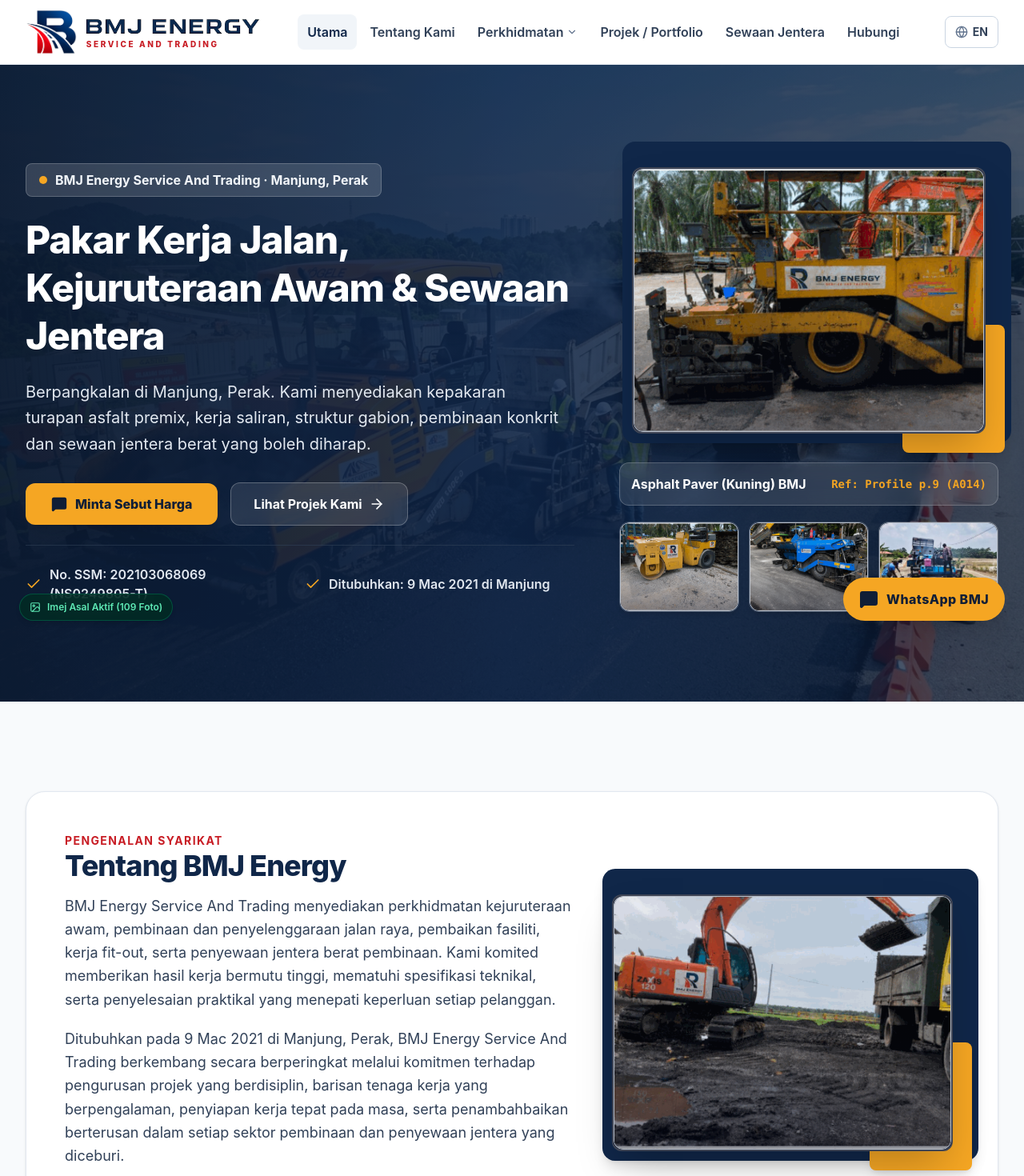
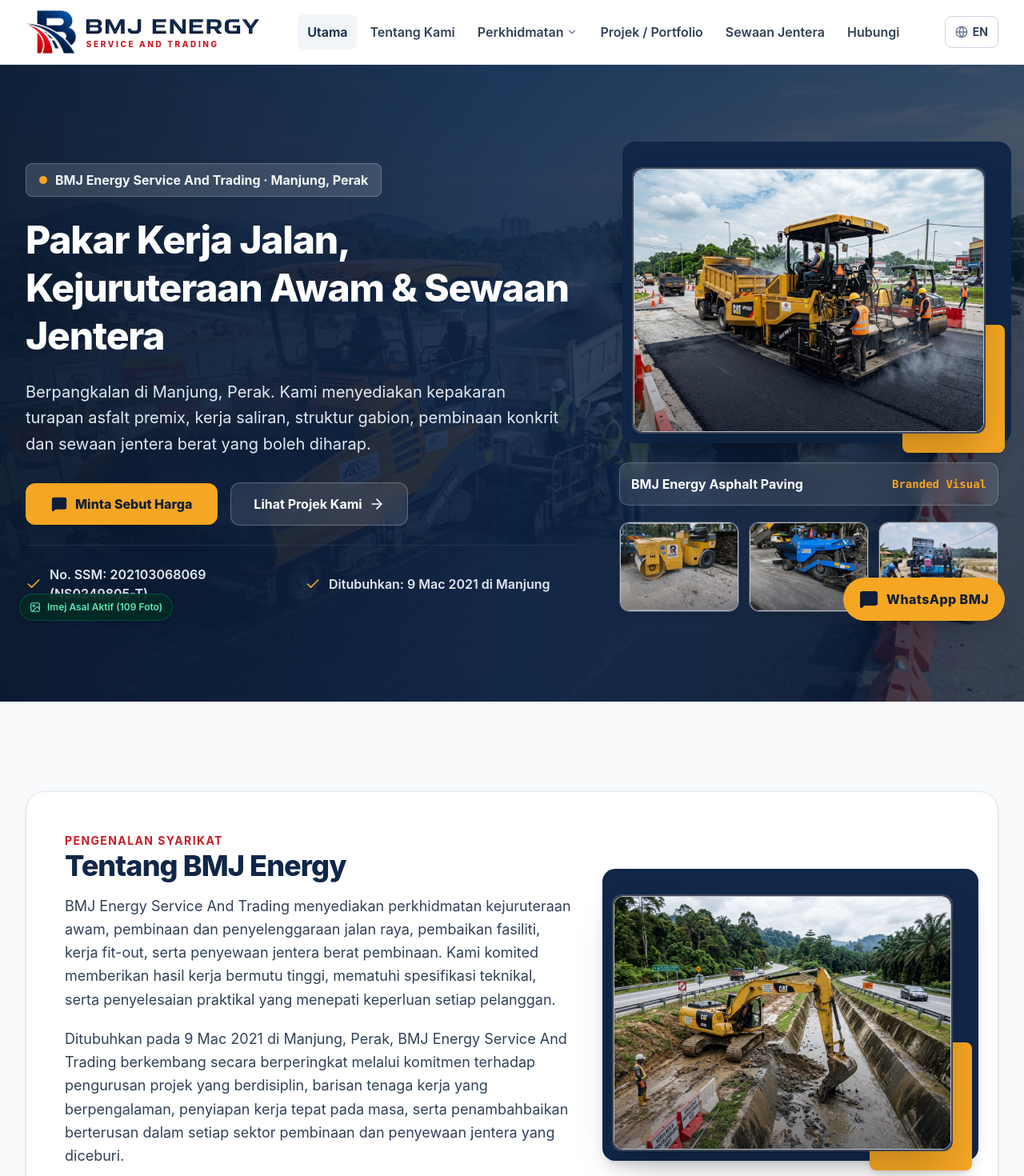
Before and after one commit to syafiqapextreasure/BMJ-Energy, a React (Vite) app: page / in a window 1280 px wide. Shown: the top 1470 px of the page at 80% size. Built offline with nearby package versions, Linux system fonts and the light colour scheme.

Commit message:
fix: restore branded visuals and project images

```diff
--- a/src/components/pages/HomePage.tsx
+++ b/src/components/pages/HomePage.tsx
@@ -33,7 +33,7 @@
 
   return (
     <div className="space-y-20 sm:space-y-28 pb-16">
-      {/* 1. HERO SECTION: Full-width Authentic Equipment Hero with Transparent Image Background */}
+      {/* 1. HERO SECTION: Full-width branded Google AI Studio hero with transparent image background */}
       <section className="relative bg-[#0d1f38] text-white overflow-hidden">
         {/* Full-width transparent image background relevant to this project */}
         <div className="absolute inset-0 pointer-events-none overflow-hidden">
@@ -106,23 +106,23 @@
               </div>
             </div>
 
-            {/* Right Featured Authentic Equipment Visual with Image 1 Yellow Edge Angle (Cols 5) */}
+            {/* Right Featured Google AI Studio branded equipment visual with Image 1 Yellow Edge Angle (Cols 5) */}
             <div className="lg:col-span-5 space-y-5">
               <div className="p-2 sm:p-4">
                 <YellowAngleBox angleSize="lg" className="w-full">
                   <AssetImage
-                    assetId="A014"
-                    alt="Asphalt Paver BMJ Energy"
+                    assetId="ILL-paverYellow"
+                    alt="BMJ Energy asphalt paving visual"
                     aspectRatio="aspect-[4/3]"
-                    onClick={() => onOpenLightbox('A014')}
+                    onClick={() => onOpenLightbox('ILL-paverYellow')}
                     className="cursor-pointer"
                   />
                 </YellowAngleBox>
               </div>
 
               <div className="p-3.5 bg-white/10 rounded-xl border border-white/20 backdrop-blur-md text-sm sm:text-base text-slate-200 flex items-center justify-between">
-                <span className="font-bold text-white">Asphalt Paver (Kuning) BMJ</span>
-                <span className="font-mono text-xs sm:text-sm text-[#F5A623] font-bold">Ref: Profile p.9 (A014)</span>
+                <span className="font-bold text-white">BMJ Energy Asphalt Paving</span>
+                <span className="font-mono text-xs sm:text-sm text-[#F5A623] font-bold">Branded Visual</span>
               </div>
 
               {/* Micro-thumbnails */}
@@ -181,14 +181,14 @@
               </div>
             </div>
 
-            {/* Featured Excavator / Heavy Machinery framed with Yellow Edge Angle matching Image 1 */}
+            {/* Featured Google AI Studio excavator / heavy machinery visual framed with Yellow Edge Angle */}
             <div className="lg:col-span-5 flex justify-center py-4 px-2">
               <YellowAngleBox angleSize="lg" className="w-full max-w-md">
                 <AssetImage
-                  assetId="A017"
-                  alt="Excavator & Civil Works BMJ Energy"
+                  assetId="ILL-excavator"
+                  alt="BMJ Energy excavator and civil works visual"
                   aspectRatio="aspect-[4/3]"
-                  onClick={() => onOpenLightbox('A017')}
+                  onClick={() => onOpenLightbox('ILL-excavator')}
                   className="cursor-pointer"
                 />
               </YellowAngleBox>
--- a/src/components/pages/PortfolioPage.tsx
+++ b/src/components/pages/PortfolioPage.tsx
@@ -265,9 +265,11 @@
                                 <div className="absolute inset-0 bg-black/40 opacity-0 group-hover:opacity-100 flex items-center justify-center transition-opacity">
                                   <Eye className="w-5 h-5 text-white" />
                                 </div>
-                                <span className="absolute bottom-1 right-1 px-1.5 py-0.5 rounded bg-black/80 text-white font-mono text-[10px]">
-                                  {id}
-                                </span>
+                                {!id.startsWith('ILL-') && (
+                                  <span className="absolute bottom-1 right-1 px-1.5 py-0.5 rounded bg-black/80 text-white font-mono text-[10px]">
+                                    {id}
+                                  </span>
+                                )}
                               </div>
                             ))}
                           </div>
--- a/src/data/portfolioData.ts
+++ b/src/data/portfolioData.ts
@@ -25,6 +25,7 @@
     pdfRef: "Profil p. 28",
     scopeMs: "Kerja-kerja pembersihan longkang Zon 2 (Fasa 1) melibatkan pembuangan kelodak, sampah sarap dan melancarkan aliran saliran awam di kawasan Kampung Koh.",
     scopeEn: "Drainage clearing works in Zone 2 (Phase 1) comprising silt removal, debris clearing, and public watercourse unblocking in Kampung Koh area.",
+    assetIds: ["ILL-excavator"],
     type: "completed",
     isPublic: true
   },
@@ -40,6 +41,7 @@
     pdfRef: "Profil ms. 29–30",
     scopeMs: "Kerja penggantian dan pembaikan siling yang terkopek dan usang di fasiliti Martial Hat, Kompleks Sukan Pangkalan TLDM Lumut.",
     scopeEn: "Comprehensive replacement and repair of deteriorated/peeling ceiling panels at Martial Hat facility, Lumut Naval Base Sports Complex.",
+    assetIds: ["ILL-epoxy"],
     type: "completed",
     isPublic: true
   },
@@ -55,6 +57,7 @@
     pdfRef: "Profil ms. 31–33",
     scopeMs: "Pembaikan tiang dan pagar sekolah SK Pangkalan II; penggantian siling dan pengecatan tandas lelaki serta pembaharuan paip tangki utama Masjid An-Nur, Pangkalan TLDM Lumut.",
     scopeEn: "Repair of perimeter fencing/posts at SK Pangkalan II; ceiling renewals and male washroom repainting plus main water tank piping at An-Nur Mosque, Lumut Naval Base.",
+    assetIds: ["ILL-concreteYard"],
     type: "completed",
     isPublic: true
   },
@@ -70,6 +73,7 @@
     pdfRef: "Profil ms. 34–35",
     scopeMs: "Pembekalan minyak pelincir marin gred Outboard Motor Gear GL-4 mengikut spesifikasi perolehan pertahanan.",
     scopeEn: "Procurement and delivery of Outboard Motor Gear GL-4 marine-grade lubricant per naval supply specifications.",
+    assetIds: ["ILL-plantationRoad"],
     type: "completed",
     isPublic: true
   },
@@ -85,6 +89,7 @@
     pdfRef: "Profil ms. 36–38",
     scopeMs: "Fabrikasi, pembekalan dan pemasangan papan paparan berbingkai termasuk Sudut Anugerah KD Malaya, carta organisasi dan papan dasar keselamatan & kesihatan pekerjaan.",
     scopeEn: "Fabrication, delivery, and mounting of framed display units including KD Malaya Award showcase, organization charts, and Occupational Safety & Health (OSH) noticeboards.",
+    assetIds: ["ILL-concreteYard"],
     type: "completed",
     isPublic: true
   },
@@ -100,6 +105,7 @@
     pdfRef: "Profil ms. 39–44",
     scopeMs: "Kerja penggantian dan penyelenggaraan jubin lantai tahan lasak bagi kawasan bilik sejuk beku, ruang sejuk dingin dan lobi kapal tentera laut KD Mahawangsa.",
     scopeEn: "Heavy-duty commercial floor tiling removal, substrate leveling, and non-slip hygienic tile installation across cold storage, freezer compartments, and lobby on naval vessel KD Mahawangsa.",
+    assetIds: ["ILL-epoxy"],
     type: "completed",
     isPublic: true
   },
@@ -115,6 +121,7 @@
     pdfRef: "Profil ms. 48 (Surat Setuju Terima: 6 Mac 2023)",
     scopeMs: "Kerja-kerja penyenggaraan rutin jalan persekutuan bagi pakej daerah Manjung (MJG-1) merangkumi penyelenggaraan turapan premix, perparitan dan keselamatan jalan.",
     scopeEn: "Routine federal highway maintenance for Manjung district package (MJG-1), including asphalt premix patching, drainage maintenance, and road reserve upkeep.",
+    assetIds: ["ILL-heroBg"],
     type: "completed",
     attributionNoteMs: "Tarikh yang dinyatakan adalah tarikh tempoh kontrak (20 Mac 2023 – 28 Februari 2024) berpandukan dokumen Surat Setuju Terima bertarikh 6 Mac 2023.",
     attributionNoteEn: "Stated dates reflect contractual term (20 March 2023 – 28 February 2024) based on Letter of Acceptance dated 6 March 2023.",
```
